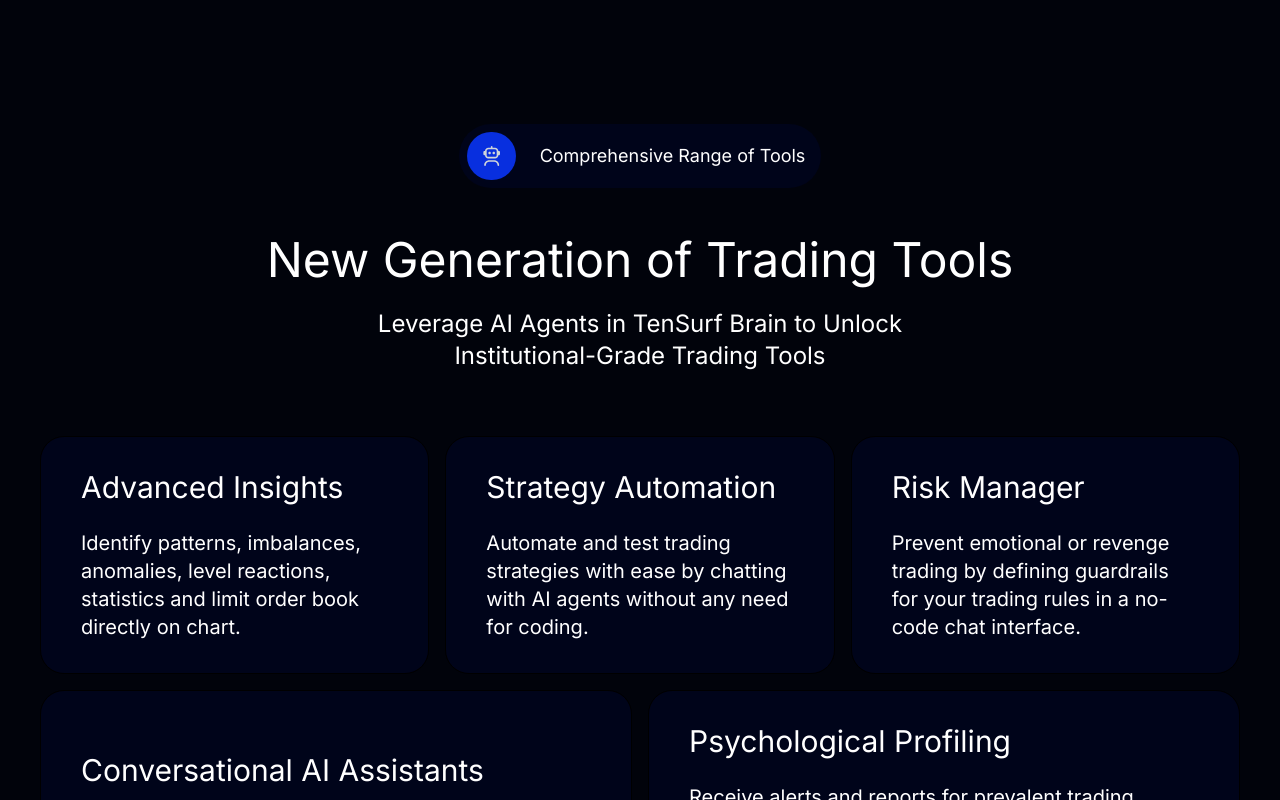
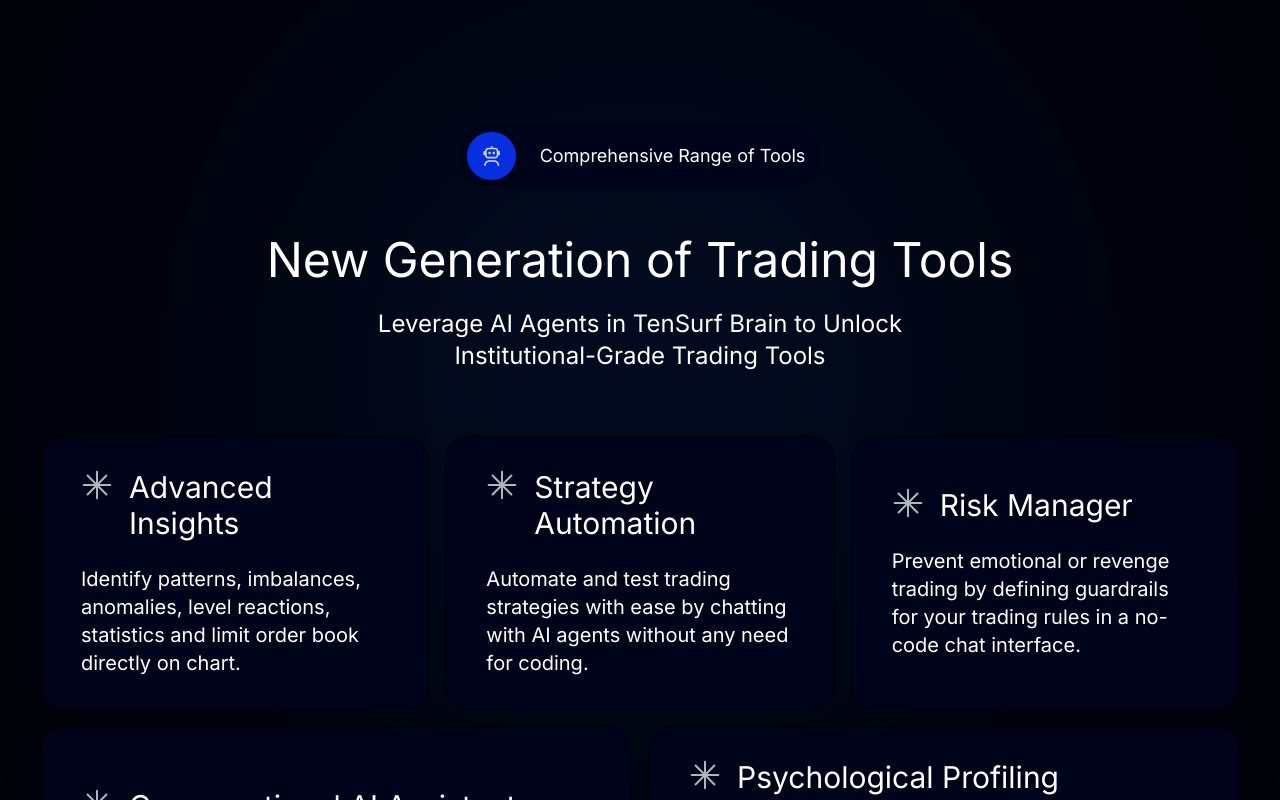
Before and after one commit to TenSurf/TenSurf_Landing_Frontend, a Next.js app: page / in a window 1280 px wide. Shown: the part 980-1780 px from the top of the page. Built offline with nearby package versions, Linux system fonts and the light colour scheme; no server answers.

Commit message:
update landing

```diff
--- a/src/app/globals.css
+++ b/src/app/globals.css
@@ -523,4 +523,9 @@
   #hubspot-messages-iframe-container {
     z-index: 998 !important;
   }
+
+  .tools-radial-gradient {
+    background: radial-gradient(circle, rgba(37,97,255,.4) 0%, rgba(1,3,11,1) 64%);
+    z-index: 0;
+  }
 }
--- a/src/component/landing/ToolCard.tsx
+++ b/src/component/landing/ToolCard.tsx
@@ -1,12 +1,18 @@
 import React from "react";
 import { cn } from "@/lib/utils";
+import ToolCardTitleIcon from "@/icons/ToolCardTitleIcon";
 
 const ToolCard = ({ title, description , className}: { title: string, description: string , className?: string}) => {
   return (
     <div
-      className={cn("items-start rounded-3xl bg-[#00041A] w-full flex flex-col justify-center py-8 px-10 gap-6 border-[1px] border-black" , className)}>
-      <h4 className={"font-normal text-3xl"}>{title}</h4>
-      <p className={"text-xl font-normal"}>{description}</p>
+      className={cn("transition-all duration-500 group hover:scale-[1.03] items-start rounded-3xl bg-[#00041A] w-full flex flex-col justify-center py-8 px-10 gap-6 border-[1px] border-black overflow-hidden z-10 relative after:transition-all after:duration-500 after:contents[''] after:z-0 after:absolute after:inset-0 after:opacity-0 after:bg-gradient-to-r after:from-[#8032FF]/10 from-20% after:to-[#00041A] backdrop-blur-3xl hover:after:opacity-100" , className)}>
+      <div className="flex gap-4">
+        <div className="transition-all duration-500 w-fit h-fit group-hover:rotate-[2turn]">
+          <ToolCardTitleIcon className={'transition-all duration-500 group-hover:stroke-[#B07FFF] group-hover:drop-shadow-[0px_2px_3px_#B07FFF]'}/>
+        </div>
+        <h4 className={"font-normal text-3xl z-10"}>{title}</h4>
+      </div>
+      <p className={"text-xl font-normal z-10"}>{description}</p>
     </div>
   );
 };
--- a/src/component/landing/ToolsCard.tsx
+++ b/src/component/landing/ToolsCard.tsx
@@ -1,11 +1,14 @@
 import React from "react";
 import ChatbotIcon from "@/icons/ChatbotIcon";
 import ToolCard from "@/component/landing/ToolCard";
+import { GradientShape } from "@/component/general/GradientShape";
 
 const ToolsCard = () => {
   return (
-    <div className="relative flex flex-col justify-center items-center gap-16 scroll-m-28 max-w-screen-2xl w-full">
-      <div className={'flex flex-col items-center justify-center gap-12'}>
+    <div
+      className=" relative overflow-visible flex flex-col justify-center items-center gap-16 scroll-m-28 max-w-screen-2xl w-full">
+      {/*<div className="absolute tools-radial-gradient inset-0 w-full h-[180px] z-[0]"></div>*/}
+      <div className={'z-10 flex flex-col items-center justify-center gap-12'}>
         <div className="bg-[#00041A] rounded-full p-2 flex gap-4 justify-between items-center">
           <div className="rounded-full p-3 bg-primary">
             <ChatbotIcon />
@@ -18,20 +21,34 @@ const ToolsCard = () => {
             Institutional-Grade Trading Tools</p>
         </div>
       </div>
-      <div className="w-full flex flex-col gap-4">
+      <div className="z-10 w-full flex flex-col gap-4">
         <div className="w-full grid md:grid-cols-2 xl:grid-cols-3 grid-rows-1 gap-4 items-stretch">
-          <ToolCard title={'Advanced Insights'} description={'Identify patterns, imbalances, anomalies, level reactions, statistics and limit order book directly on chart.'}/>
-          <ToolCard title={'Strategy Automation'} description={'Automate and test trading strategies with ease by chatting with AI agents without any need for coding.'}/>
-          <ToolCard className={'md:col-span-2 xl:col-span-1'} title={'Risk Manager'} description={'Prevent emotional or revenge trading by defining guardrails for your trading rules in a no-code chat interface.'}/>
+          <ToolCard title={'Advanced Insights'}
+                    description={'Identify patterns, imbalances, anomalies, level reactions, statistics and limit order book directly on chart.'} />
+          <ToolCard title={'Strategy Automation'}
+                    description={'Automate and test trading strategies with ease by chatting with AI agents without any need for coding.'} />
+          <ToolCard className={'md:col-span-2 xl:col-span-1'} title={'Risk Manager'}
+                    description={'Prevent emotional or revenge trading by defining guardrails for your trading rules in a no-code chat interface.'} />
         </div>
         <div className="grid grid-cols-1 xl:grid-cols-2 gap-4">
-          <ToolCard className={''} title={'Conversational AI Assistants'} description={'Chat with the Market: Engage with the conversational interface to get real-time market analysis and high-impact news analysis on the chart. History Analysis: Utilize text or voice chat to analyze your trading patterns, chat with previous trades to gain insights, and pinpoint areas for improvement and untapped opportunities. Smart Agents: Ignite AI agents via text or voice chat to monitor market conditions and identify the best trade opportunities.'}/>
+          <ToolCard className={''} title={'Conversational AI Assistants'}
+                    description={'Chat with the Market: Engage with the conversational interface to get real-time market analysis and high-impact news analysis on the chart. History Analysis: Utilize text or voice chat to analyze your trading patterns, chat with previous trades to gain insights, and pinpoint areas for improvement and untapped opportunities. Smart Agents: Ignite AI agents via text or voice chat to monitor market conditions and identify the best trade opportunities.'} />
           <div className="grid grid-cols-1 md:grid-cols-2 xl:grid-cols-1 gap-4">
-            <ToolCard title={"Psychological Profiling"} description={"Receive alerts and reports for prevalent trading pitfalls based on speech analysis and facial emotion detection in real-time."}/>
-            <ToolCard title={"Investment Advice"} description={"Stock analysis and investment suggestions by AI researchers based on EDGAR filings, financial news, and market trends."}/>
+            <ToolCard title={"Psychological Profiling"}
+                      description={"Receive alerts and reports for prevalent trading pitfalls based on speech analysis and facial emotion detection in real-time."} />
+            <ToolCard title={"Investment Advice"}
+                      description={"Stock analysis and investment suggestions by AI researchers based on EDGAR filings, financial news, and market trends."} />
           </div>
         </div>
       </div>
+      <div
+        style={{
+          opacity: '0.8',
+          background: 'radial-gradient(circle, rgba(37,97,255,0.5) 0%, rgba(1,3,11,1) 100%)',
+          filter: 'blur(200px)'
+        }}
+        className='z-0 absolute w-[500px] top-0 h-[500px] rounded-full'
+      ></div>
     </div>
   );
 };
--- /dev/null
+++ b/src/icons/ToolCardTitleIcon.tsx
@@ -0,0 +1,14 @@
+import React from "react";
+
+const ToolCardTitleIcon = ({className}: {className?: string}) => {
+  return (
+    <svg width="32" height="32" viewBox="0 0 32 32" fill="none" xmlns="http://www.w3.org/2000/svg">
+      <path
+        className={className}
+        d="M16.0013 2.66699V29.3337M25.4294 6.57224L6.57321 25.4284M29.3346 16.0003H2.66797M25.4294 25.4284L6.57321 6.57224"
+        stroke="#ADB5BD" strokeWidth="2" strokeLinecap="round" strokeLinejoin="round" />
+    </svg>
+  );
+};
+
+export default ToolCardTitleIcon;
```
